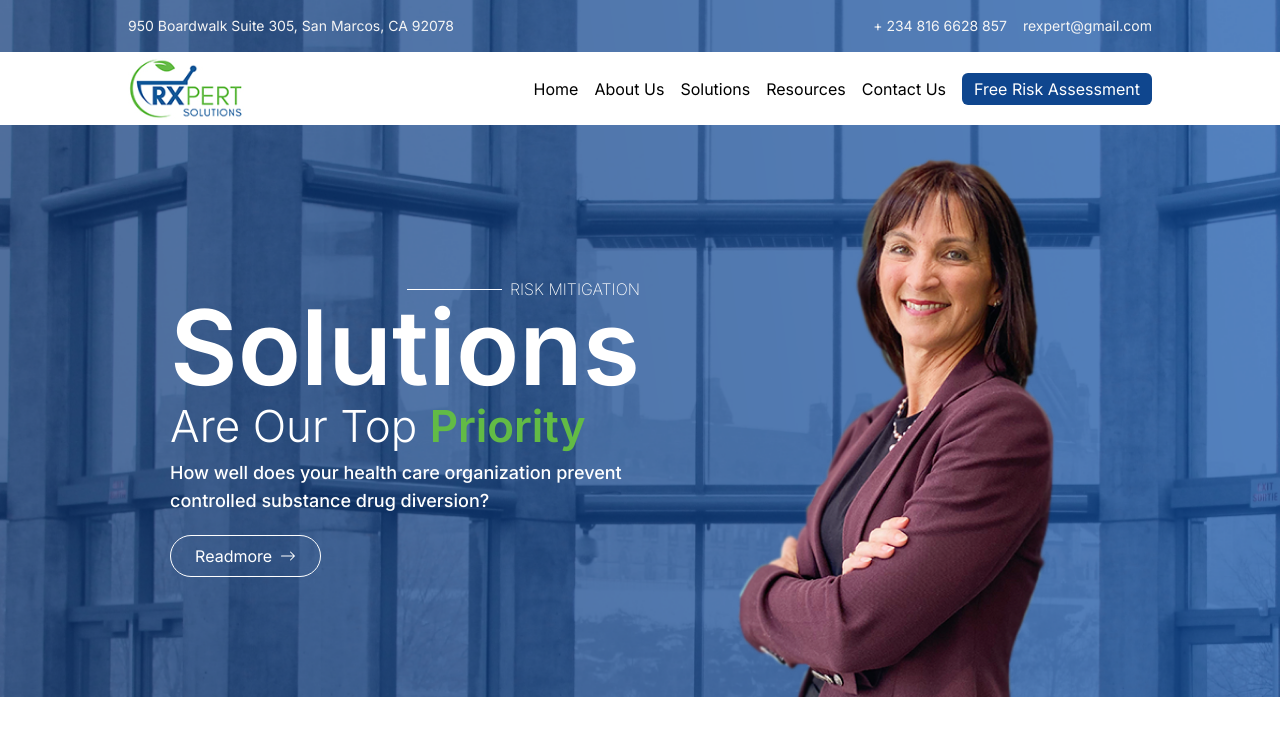
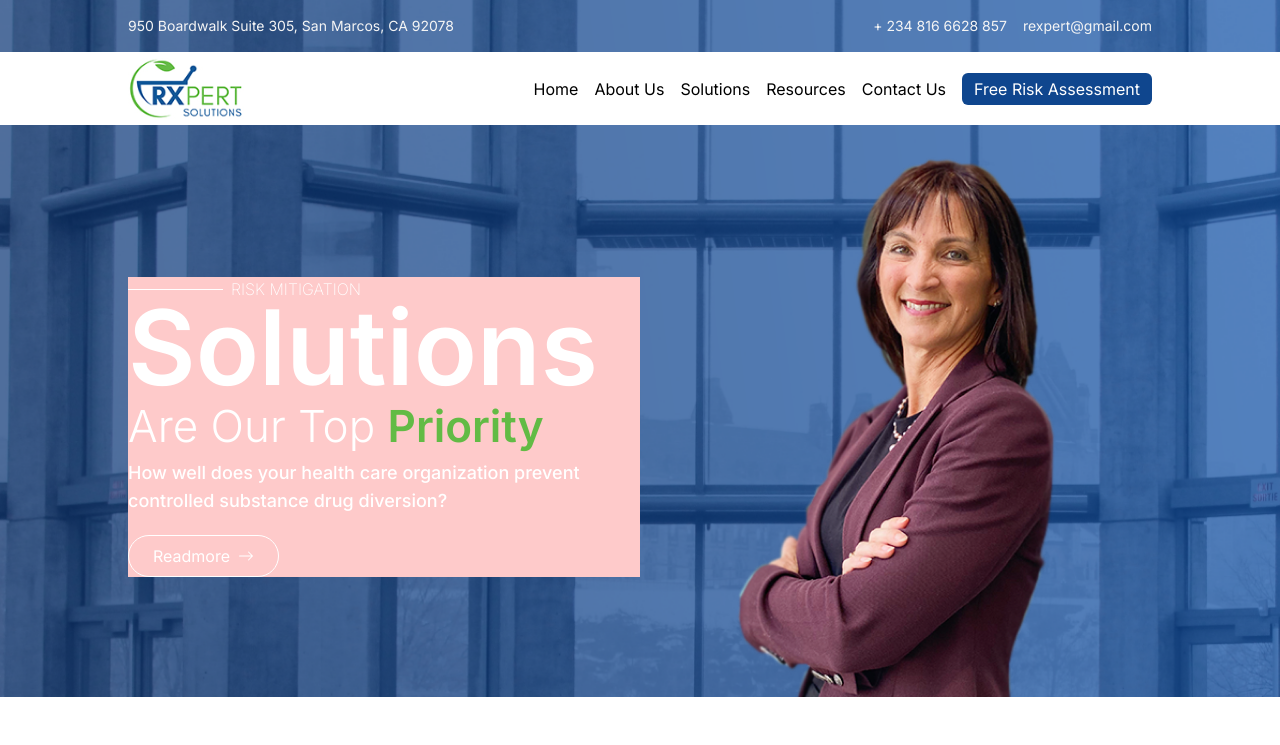
Before and after one commit to S-Abdullahi/rx-expert, a Next.js app: page / in a window 1280 px wide. Shown: the top 745 px of the page. Built offline with nearby package versions, Linux system fonts and the light colour scheme.

Commit message:
background fix

```diff
--- a/app/page.tsx
+++ b/app/page.tsx
@@ -51,7 +51,7 @@ export default function Home() {
             {navItem.map((item) => {
               const { title, url } = item;
               return (
-                <li>
+                <li key={title}>
                   <Link href={url}>{title}</Link>
                 </li>
               );
@@ -63,9 +63,9 @@ export default function Home() {
           </button>
         </div>
       </div>
-      <div className="grid grid-cols-1  md:grid-cols-2 md:px-32 px-6 mt-8 items-center">
-        <div className="text-white flex flex-col items-end">
-          <div className="flex gap-2 items-center">
+      <div className="grid grid-cols-1 md:grid-cols-2 md:px-32 px-6 mt-8 items-center">
+        <div className="text-white flex flex-col items-start bg-red-200">
+          <div className="flex gap-2 items-center ">
             <Image src="/line-1.png" alt="line" width={95} height={0} />
             <p className="font-extralight">RISK MITIGATION</p>
           </div>
```
